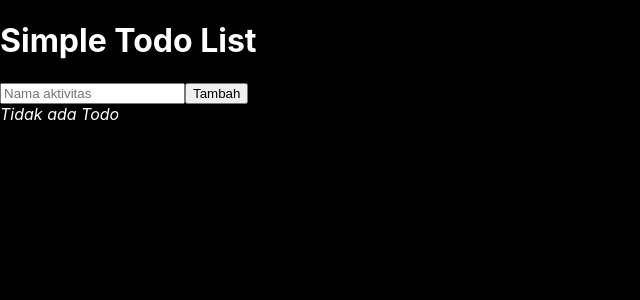
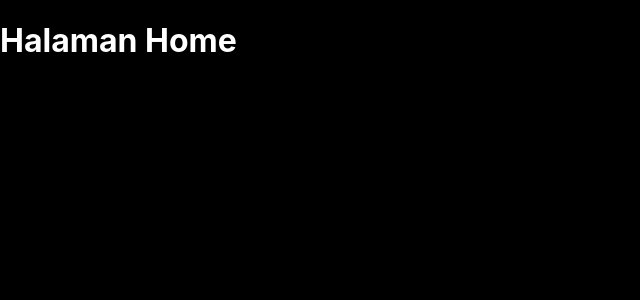
Before and after one commit to BrucelD14/learn-react, a React (Create React App) app in the folder tutorial-react-cra/: page / in a window 1280 px wide. Shown: the top 300 px of the page, without its empty margins (0-640 px from the left). Built offline with nearby package versions, Linux system fonts and the light colour scheme.

Commit message:
install React Router

```diff
--- a/tutorial-react-cra/package.json
+++ b/tutorial-react-cra/package.json
@@ -6,8 +6,10 @@
     "@testing-library/jest-dom": "^5.16.5",
     "@testing-library/react": "^13.4.0",
     "@testing-library/user-event": "^13.5.0",
+    "history": "5",
     "react": "^18.2.0",
     "react-dom": "^18.2.0",
+    "react-router-dom": "6",
     "react-scripts": "5.0.1",
     "web-vitals": "^2.1.4"
   },
--- a/tutorial-react-cra/src/App.js
+++ b/tutorial-react-cra/src/App.js
@@ -3,7 +3,7 @@
 function App() {
   return (
     <div className="App">
-      <img src="/logo512.png" alt="images content" />
+      <h1>Halaman Home</h1>
     </div>
   );
 }
--- a/tutorial-react-cra/src/index.js
+++ b/tutorial-react-cra/src/index.js
@@ -1,13 +1,16 @@
-import React from 'react';
-import ReactDOM from 'react-dom/client';
-import './index.css';
-import reportWebVitals from './reportWebVitals';
-import Todo from './Todo';
+import React from "react";
+import ReactDOM from "react-dom/client";
+import App from "./App";
+import "./index.css";
+import reportWebVitals from "./reportWebVitals";
+import { BrowserRouter } from "react-router-dom";
 
-const root = ReactDOM.createRoot(document.getElementById('root'));
+const root = ReactDOM.createRoot(document.getElementById("root"));
 root.render(
   <React.StrictMode>
-    <Todo />
+    <BrowserRouter>
+      <App />
+    </BrowserRouter>
   </React.StrictMode>
 );
 
```
Also changed, not shown: 1 other file (tests, documents, lock files or other folders).
